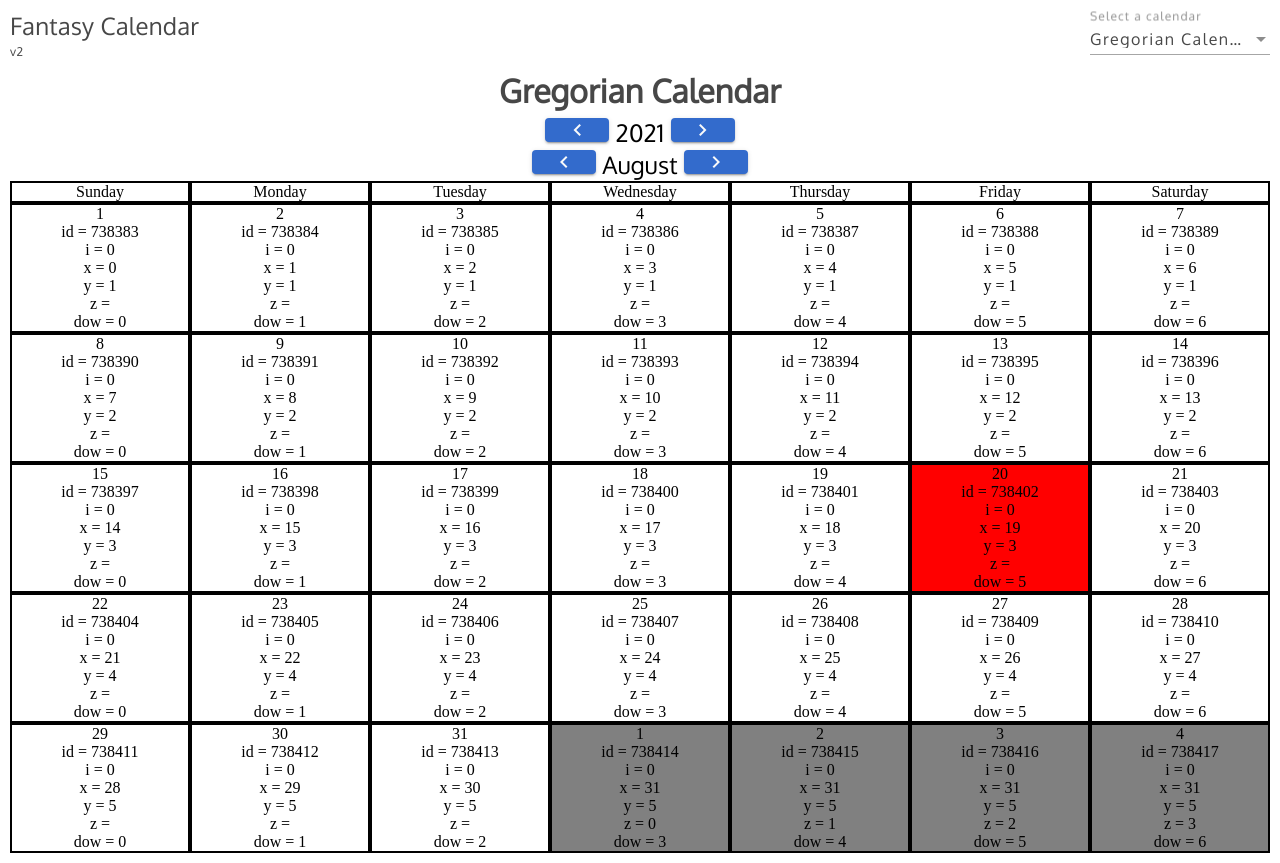
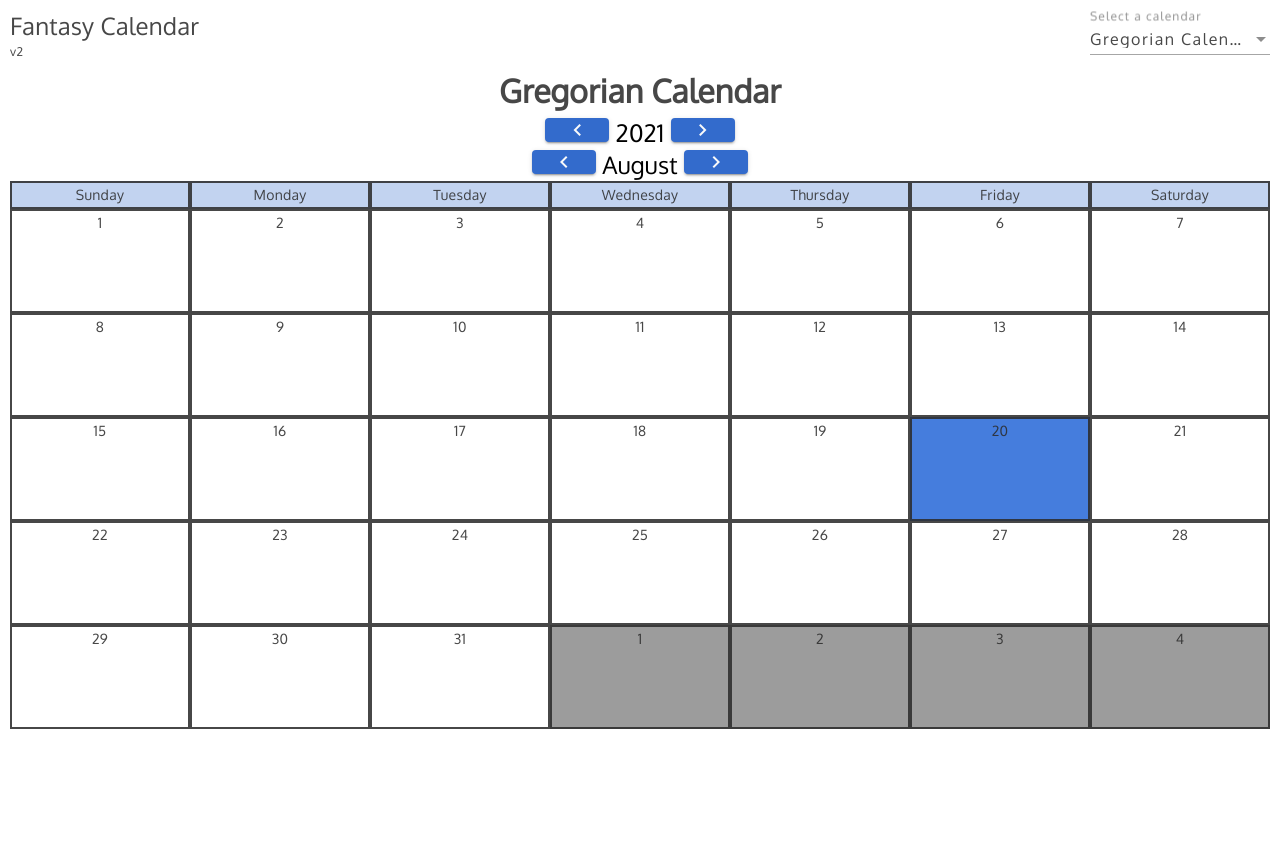
Before and after one commit to Carth501/fantasy-calendar-2, an Angular app in the folder fantasy-calendar/: page / in a window 1280 px wide. After the commit the page ends 800 px from the top, so only its background shows below. Built offline with nearby package versions, Linux system fonts and the light colour scheme.

Commit message:
style update

```diff
--- a/fantasy-calendar/src/app/month/_month.component.theme.scss
+++ b/fantasy-calendar/src/app/month/_month.component.theme.scss
@@ -2,25 +2,32 @@
   .controls {
     @include mat-typography-level-to-styles($config, title);
   }
-  .month {
-    .mat-header-cell {
-      @include mat-typography-level-to-styles($config, subheading-2);
-    }
-    .mat-cell {
-      @include mat-typography-level-to-styles($config, body-2);
-    }
+  .dow-names {
+    @include mat-typography-level-to-styles($config, subheading-2);
+  }
+  .cell {
+    @include mat-typography-level-to-styles($config, body-2);
   }
 }
 @mixin month-theme($theme) {
   $foreground: map-get($theme, foreground);
+  $primary: map-get($theme, primary);
+  $accent: map-get($theme, accent);
   .title {
     color: mat-color($foreground, text);
   }
-  .month mat-header-cell.mat-header-cell {
+  .dow-names {
     color: mat-color($foreground, text);
+    background-color: mat-color($primary, lighter);
   }
-  .mat-cell {
+  .cell {
     color: mat-color($foreground, text);
     border: mat-color($foreground, divider) 2px solid;
   }
+  .out-of-range {
+    background-color: mat-color($accent, 200);
+  }
+  .selected {
+    background-color: mat-color($primary, 200);
+  }
 }
--- a/fantasy-calendar/src/app/month/month.component.html
+++ b/fantasy-calendar/src/app/month/month.component.html
@@ -19,20 +19,21 @@
   </div>
 </div>
 
-<div class="calendarRow">
-  <div *ngFor="let name of _dowNames" class="cells">{{ name }}</div>
+<div class="calendar-row">
+  <div *ngFor="let name of _dowNames" class="cell dow-names">{{ name }}</div>
 </div>
-<div *ngFor="let week of _month" class="calendarRow">
+<div *ngFor="let week of _month" class="calendar-row">
   <div
     *ngFor="let day of week"
     [ngClass]="{
-      cells: true,
+      cell: true,
       day: true,
       selected: day.selectedDay,
       'out-of-range': !day.inActiveMonth
     }"
   >
     {{ day.dayOfMonth }}
+    <div *ngIf="debugMode">
       <div>id = {{ day.dayID }}</div>
       <div>i = {{ day.i }}</div>
       <div>x = {{ day.x }}</div>
@@ -41,3 +42,4 @@
       <div>dow = {{ day.dow }}</div>
     </div>
   </div>
+</div>
--- a/fantasy-calendar/src/app/month/month.component.scss
+++ b/fantasy-calendar/src/app/month/month.component.scss
@@ -16,23 +16,18 @@
   text-align: center;
 }
 
-.calendarRow {
+.calendar-row {
   display: flex;
   flex-direction: row;
   justify-content: space-evenly;
   align-items: center;
   width: 100%;
-  .cells {
+  .cell {
     flex: 1;
     border: 2px solid;
     text-align: center;
     &.day {
-      &.selected {
-        background-color: red;
-      }
-      &.out-of-range {
-        background-color: gray;
-      }
+      min-height: 100px;
     }
   }
 }
--- a/fantasy-calendar/src/app/month/month.component.ts
+++ b/fantasy-calendar/src/app/month/month.component.ts
@@ -17,6 +17,7 @@ export class MonthComponent implements OnInit {
   _monthNumber!: number;
   _year!: number;
   JSON = JSON;
+  debugMode: boolean = false;
 
   @Input() set intakeCalendar(calendar: Calendar) {
     this._calendar = calendar;
--- a/fantasy-calendar/src/styles/variables/_material.scss
+++ b/fantasy-calendar/src/styles/variables/_material.scss
@@ -161,7 +161,7 @@ $mat-primary: (
   main: #336bcc,
   lighter: #c2d3f0,
   darker: #204eb9,
-  200: #336bcc,
+  200: #457ddd,
   // For slide toggle,
   contrast:
     (
@@ -184,7 +184,7 @@ $mat-accent: (
   main: #797979,
   lighter: #d7d7d7,
   darker: #5c5c5c,
-  200: #797979,
+  200: #9c9c9c,
   // For slide toggle,
   contrast:
     (
```
Also changed, not shown: fantasy-calendar/src/shared/FCMaterialModule.ts (+12 -6 lines). Lines whose indentation alone changed are shown as unchanged.
